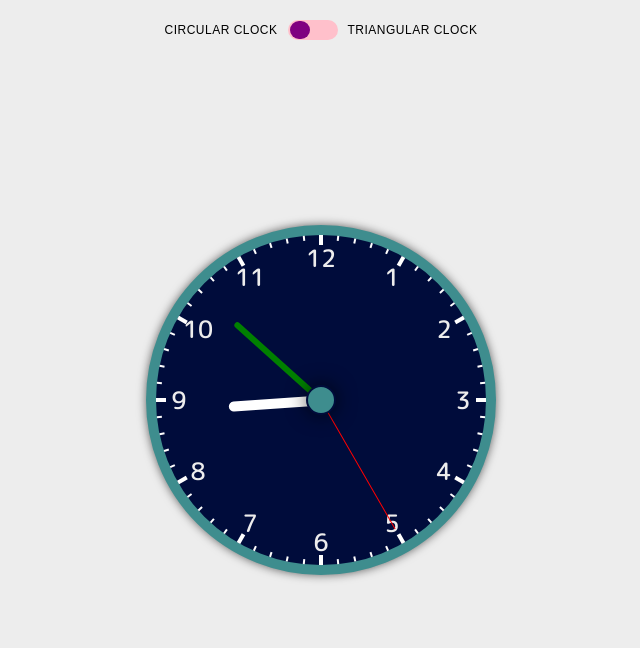
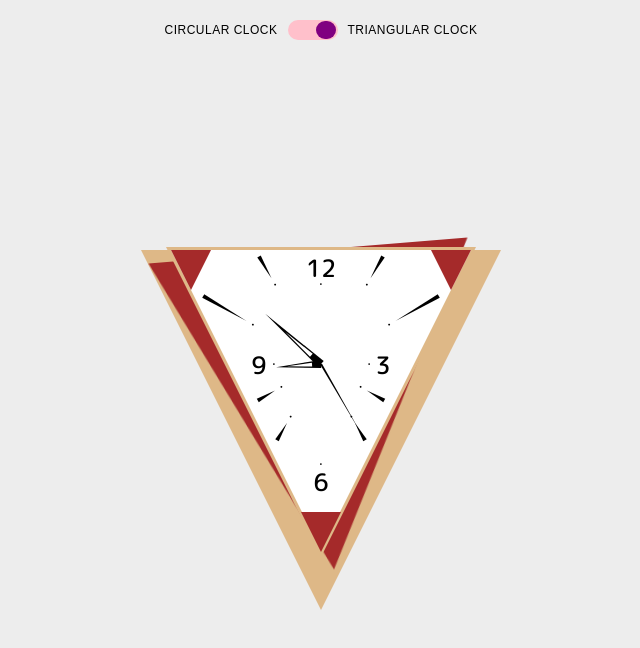
Before and after one commit to zaid-13/Analog-Clock, a React app: page / in a window 1280 px wide. Shown: the top 648 px of the page, without its empty margins (319-959 px from the left). Built offline with nearby package versions, Linux system fonts and the light colour scheme.

Commit message:
added indicators to numbers

```diff
--- a/src/App.css
+++ b/src/App.css
@@ -69,5 +69,4 @@
 .active.toggle-button::after {
     right: 2px;
     left: auto;
-    transition: all 2000ms;
 }
--- a/src/App.js
+++ b/src/App.js
@@ -7,7 +7,7 @@ import TriangularClock from './components/TriangularClock/TriangularClock';
 
 function App() {
 
-    const [isCircular, setIsCircular] = useState(true);
+    const [isCircular, setIsCircular] = useState(false);
 
     return (
         <>
--- a/src/components/TriangularClock/TriangularClock.css
+++ b/src/components/TriangularClock/TriangularClock.css
@@ -156,8 +156,16 @@
     content: '.';
     color: #000;
     position: absolute;
-    bottom: -10px;
+    bottom: -12px;
     left: 50%;
+    transform: translateX(-50%);
+}
+
+[triangularclock] .clock-digits {
+    position: relative;
+}
+
+[triangularclock] .clock-digits div {
     transform: translateX(-50%);
 }
 
--- a/src/components/TriangularClock/TriangularClock.js
+++ b/src/components/TriangularClock/TriangularClock.js
@@ -18,13 +18,11 @@ function TriangularClock() {
     const [clockData, setClockData] = useState(dataConst());
 
     const clockNumbers = [
-        {num: 12, x: 0, y: 0},
-        {num: 3, x: -35, y: 70},
-        {num: 6, x: 0, y: 50},
-        {num: 9, x: 35, y: 70}
+        {num: 12, x: 0, y: 0, bottom: "-4px", left: "50%"},
+        {num: 3, x: -35, y: 70, top: "5px", right: "160px"},
+        {num: 6, x: 0, y: 50, top: "-12px", left: "50%"},
+        {num: 9, x: 35, y: 70, top: "5px", left: "165px"}
     ];
-
-    // const clockIndicator = [30, 60, 120, 150, 210, 240, 300, 330];
 
     const clockIndicator = [
         {deg: 30, x: 0, y: -10, height: "25"},
@@ -83,7 +81,17 @@ function TriangularClock() {
                                                 <div className="clock-digits"
                                                     style={{
                                                     transform: `translate(${item.x}px, ${item.y}px) rotate(${(item.num * 30) * -1}deg)`
-                                                }}>{item.num}</div>
+                                                }}>
+                                                    {item.num}
+                                                    <div style={{
+                                                        position: "absolute",
+                                                        top: `${item.top}`,
+                                                        right: `${item.right}`,
+                                                        bottom: `${item.bottom}`,
+                                                        left: `${item.left}`,
+                                                        fontSize: "12px"
+                                                        }}>.</div>
+                                                </div>
                                             </div>
                                         )
                                     })
```
